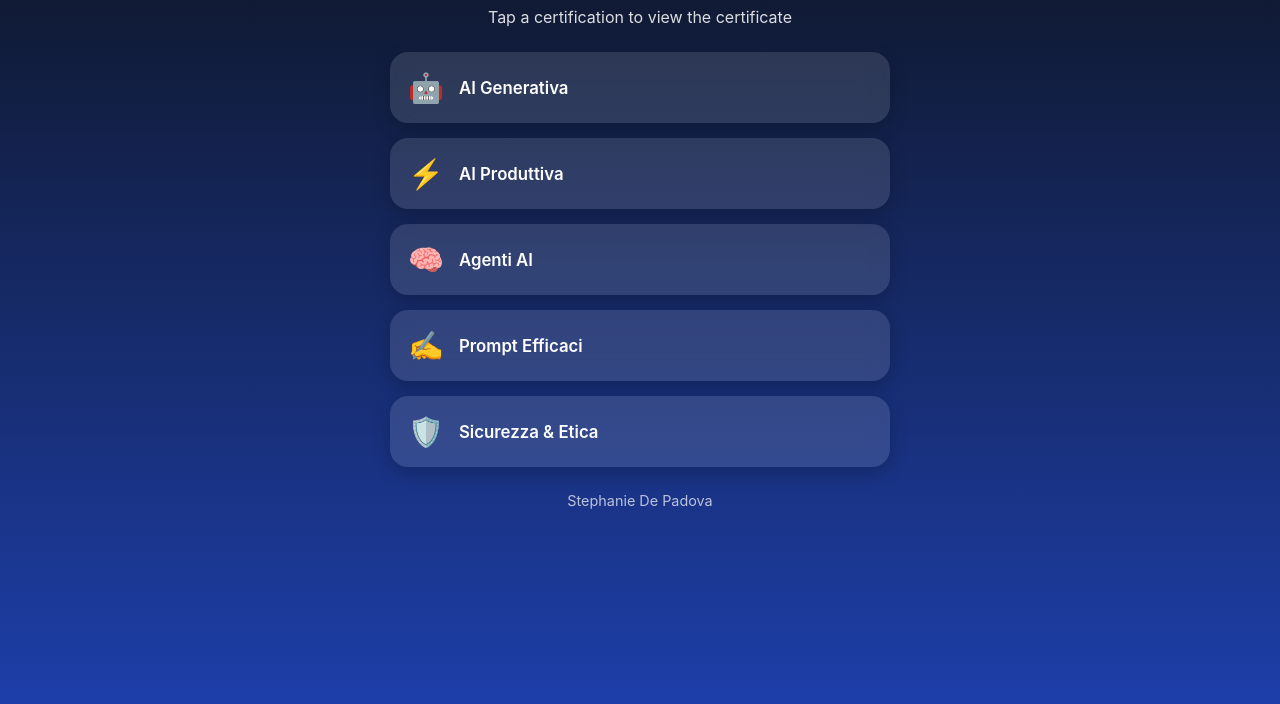
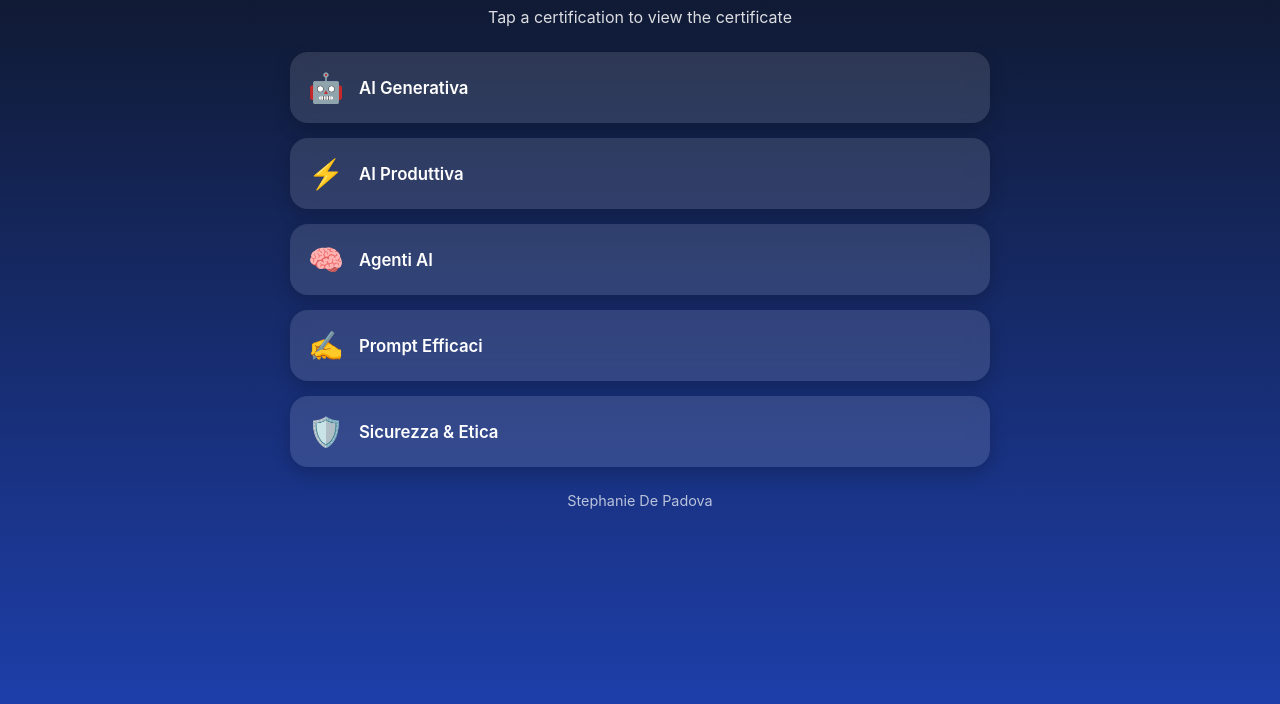
Before and after one commit to stephaniedepadova-dev/ai-certifications, a plain HTML site: page index.html in a window 1280 px wide. Shown: the part 62-766 px from the top of the page. Drawn offline with Linux system fonts and the light colour scheme.

Commit message:
Update index.html

```diff
--- a/index.html
+++ b/index.html
@@ -8,80 +8,96 @@
 
 <meta name="description" content="Portfolio di certificazioni AI di Stephanie De Padova">
 
+<!-- LinkedIn / WhatsApp / Teams Preview -->
 <meta property="og:title" content="AI Certifications | Stephanie De Padova">
 <meta property="og:description" content="AI Generativa, AI Produttiva, Agenti AI, Prompt Efficaci, Sicurezza & Etica">
-<meta property="og:image" content="thumbnail.png">
+<meta property="og:image" content="https://stephaniedepadova-dev.github.io/ai-certifications/thumbnail.png">
+<meta property="og:url" content="https://stephaniedepadova-dev.github.io/ai-certifications/">
 <meta property="og:type" content="website">
+<meta property="og:site_name" content="AI Certifications">
+
+<!-- X / Twitter -->
+<meta name="twitter:card" content="summary_large_image">
+<meta name="twitter:title" content="AI Certifications | Stephanie De Padova">
+<meta name="twitter:description" content="AI Generativa, AI Produttiva, Agenti AI, Prompt Efficaci, Sicurezza & Etica">
+<meta name="twitter:image" content="https://stephaniedepadova-dev.github.io/ai-certifications/thumbnail.png">
 
 <style>
-* {
-    margin: 0;
-    padding: 0;
-    box-sizing: border-box;
+*{
+    margin:0;
+    padding:0;
+    box-sizing:border-box;
 }
 
-body {
-    font-family: -apple-system, BlinkMacSystemFont, "Segoe UI", sans-serif;
-    background: linear-gradient(180deg, #0f172a, #1e40af);
-    color: white;
-    min-height: 100vh;
-    padding: 20px;
+body{
+    font-family:-apple-system,BlinkMacSystemFont,"Segoe UI",sans-serif;
+    background:linear-gradient(180deg,#0f172a,#1e40af);
+    color:#ffffff;
+    min-height:100vh;
+    padding:20px;
 }
 
-.container {
-    max-width: 500px;
-    margin: 0 auto;
+.container{
+    max-width:500px;
+    margin:0 auto;
 }
 
-h1 {
-    text-align: center;
-    font-size: 2rem;
-    margin-bottom: 10px;
+h1{
+    text-align:center;
+    font-size:2rem;
+    margin-bottom:10px;
 }
 
-.subtitle {
-    text-align: center;
-    opacity: 0.85;
-    margin-bottom: 25px;
+.subtitle{
+    text-align:center;
+    opacity:.85;
+    margin-bottom:25px;
 }
 
-.card {
-    display: flex;
-    align-items: center;
-    gap: 15px;
-    text-decoration: none;
-    color: white;
-    background: rgba(255,255,255,0.12);
-    border-radius: 18px;
-    padding: 18px;
-    margin-bottom: 15px;
-    backdrop-filter: blur(10px);
-    box-shadow: 0 6px 18px rgba(0,0,0,0.2);
-    transition: transform 0.2s ease;
+.card{
+    display:flex;
+    align-items:center;
+    gap:15px;
+    text-decoration:none;
+    color:#ffffff;
+    background:rgba(255,255,255,.12);
+    border-radius:18px;
+    padding:18px;
+    margin-bottom:15px;
+    backdrop-filter:blur(10px);
+    -webkit-backdrop-filter:blur(10px);
+    box-shadow:0 6px 18px rgba(0,0,0,.2);
+    transition:transform .2s ease;
 }
 
-.card:hover {
-    transform: translateY(-2px);
+.card:hover{
+    transform:translateY(-2px);
 }
 
-.icon {
-    font-size: 1.8rem;
+.icon{
+    font-size:1.8rem;
 }
 
-.title {
-    font-size: 1.05rem;
-    font-weight: 600;
+.title{
+    font-size:1.05rem;
+    font-weight:600;
 }
 
-.note {
-    text-align: center;
-    margin-top: 25px;
-    opacity: 0.7;
-    font-size: 0.9rem;
+.note{
+    text-align:center;
+    margin-top:25px;
+    opacity:.7;
+    font-size:.9rem;
+}
+
+@media (min-width:768px){
+    .container{
+        max-width:700px;
+    }
 }
 </style>
+</head>
 
-</head>
 <body>
 
 <div class="container">
```
